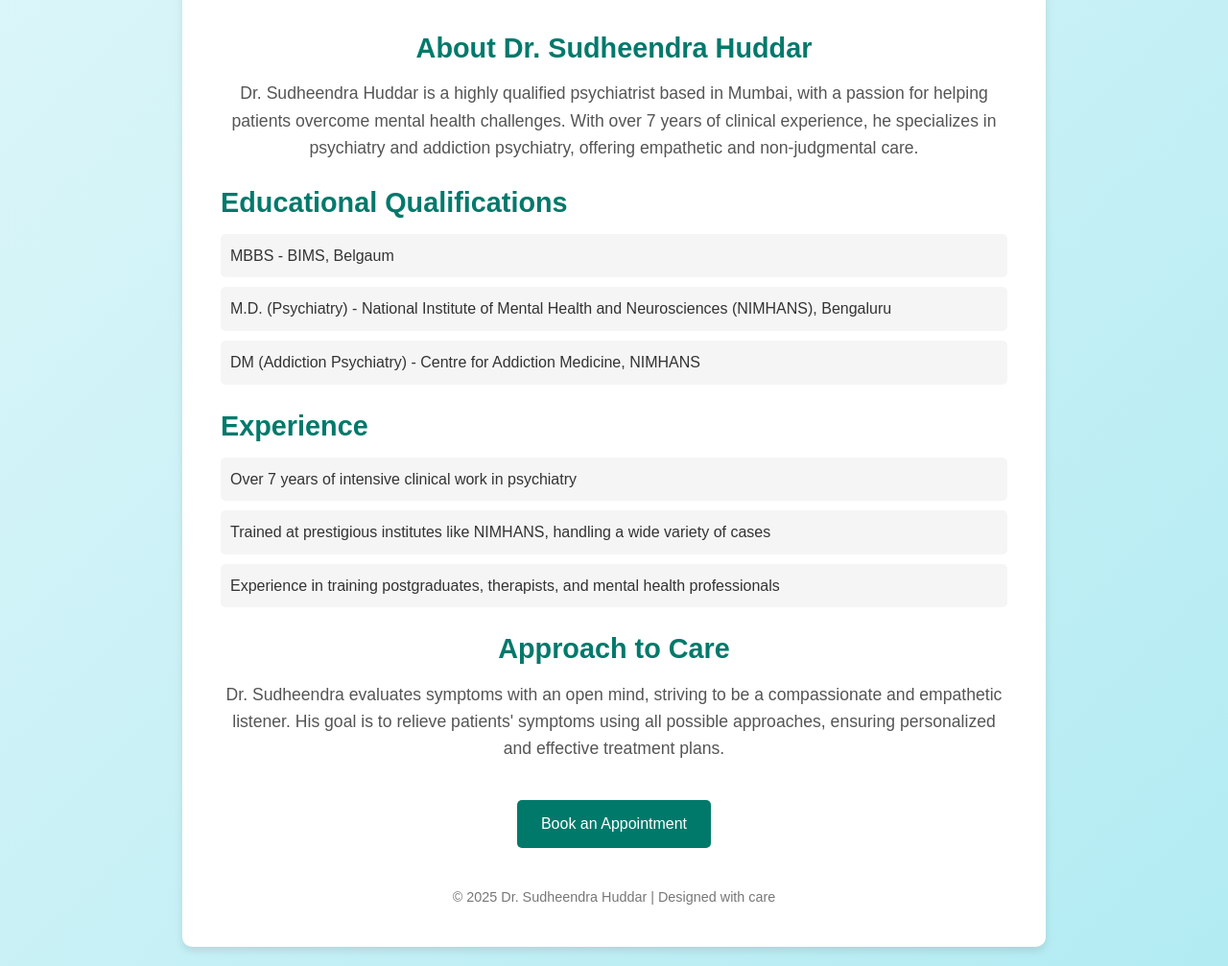
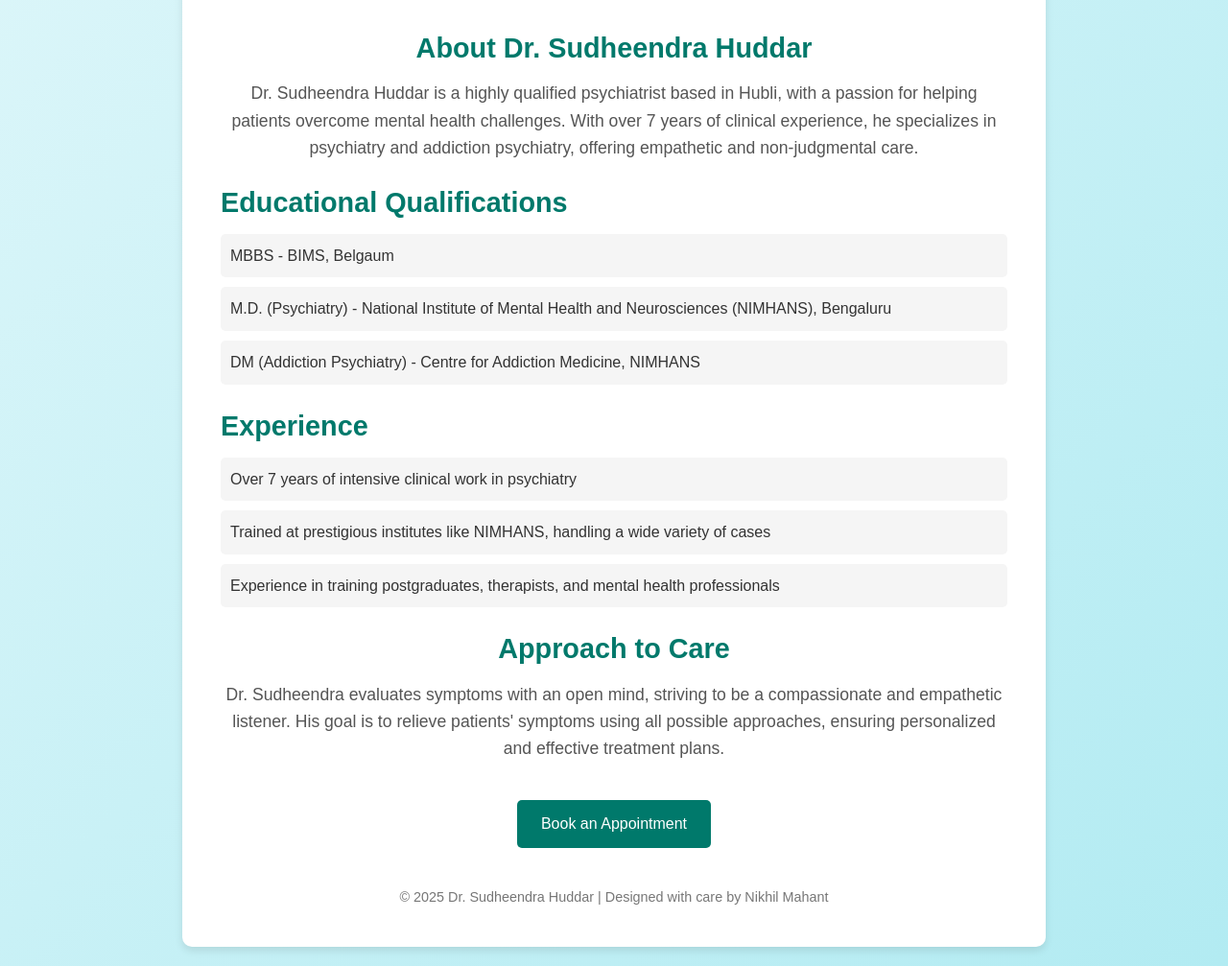
Before and after one commit to nikhilmahant/sukhibhava-health-care, a plain HTML site: page index.html in a window 1280 px wide. Shown: the part 340-1347 px from the top of the page at 96% size. Drawn offline with Linux system fonts and the light colour scheme.

Commit message:
Update index.html

```diff
--- a/index.html
+++ b/index.html
@@ -104,7 +104,7 @@
 
         <div class="section">
             <h2>About Dr. Sudheendra Huddar</h2>
-            <p>Dr. Sudheendra Huddar is a highly qualified psychiatrist based in Mumbai, with a passion for helping patients overcome mental health challenges. With over 7 years of clinical experience, he specializes in psychiatry and addiction psychiatry, offering empathetic and non-judgmental care.</p>
+            <p>Dr. Sudheendra Huddar is a highly qualified psychiatrist based in Hubli, with a passion for helping patients overcome mental health challenges. With over 7 years of clinical experience, he specializes in psychiatry and addiction psychiatry, offering empathetic and non-judgmental care.</p>
         </div>
 
         <div class="section qualifications">
@@ -133,7 +133,7 @@
         <a href="https://www.practo.com/mumbai/doctor/dr-sudheendra-huddar-psychiatrist" target="_blank" class="btn">Book an Appointment</a>
 
         <footer>
-            <p>© 2025 Dr. Sudheendra Huddar | Designed with care</p>
+            <p>© 2025 Dr. Sudheendra Huddar | Designed with care by Nikhil Mahant</p>
         </footer>
     </div>
 </body>
```
